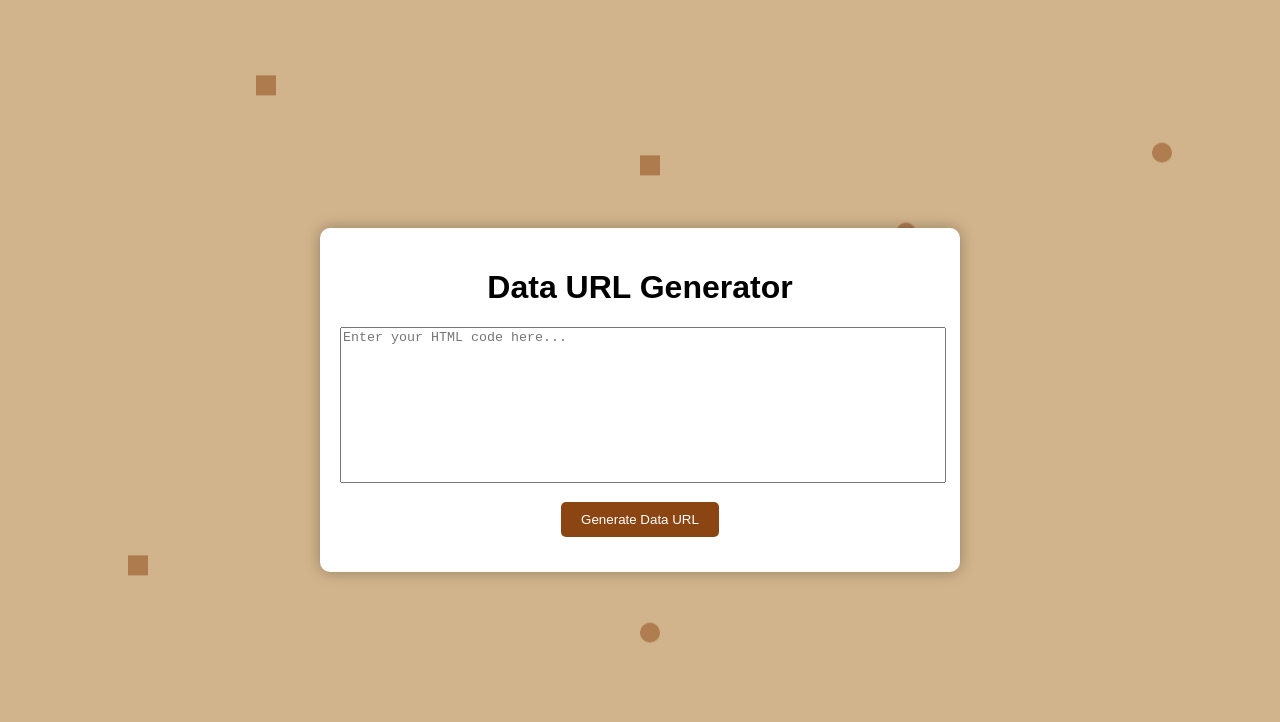
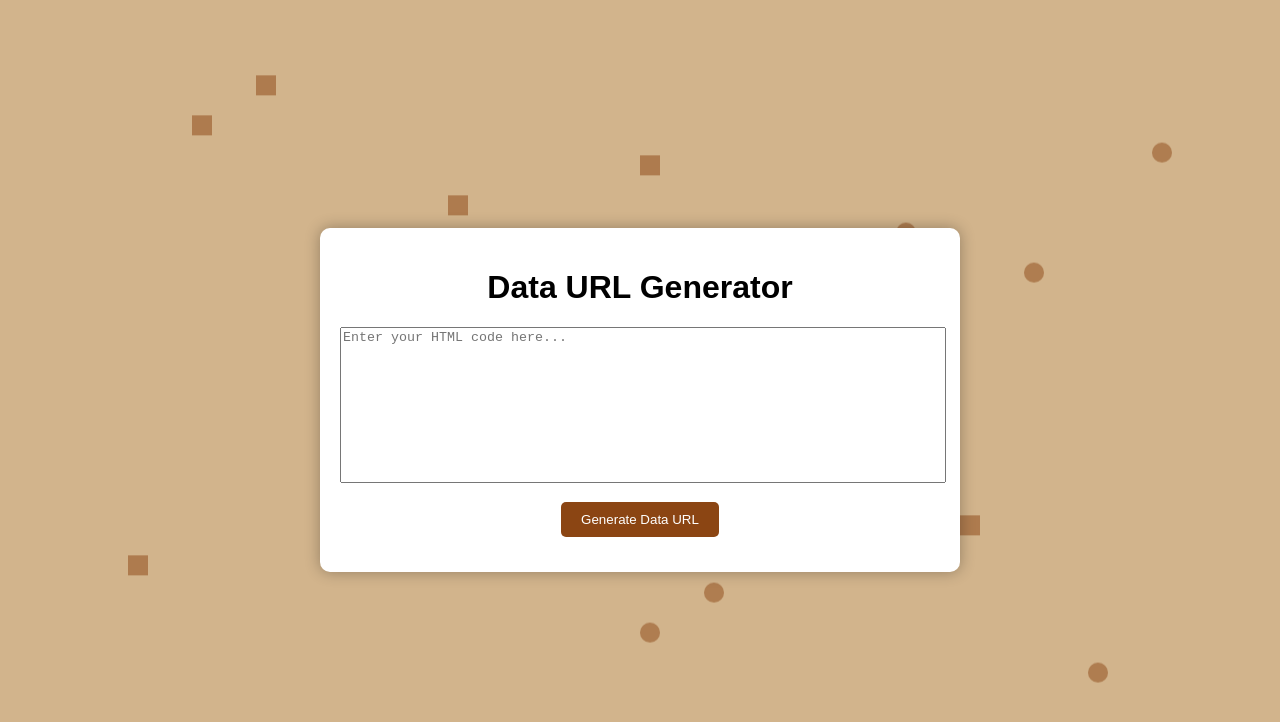
Before and after one commit to Cloodie500/Data-Gen, a plain HTML site: page index.html in a window 1280 px wide. Drawn offline with Linux system fonts and the light colour scheme.

Commit message:
Update index.html

```diff
--- a/index.html
+++ b/index.html
@@ -106,6 +106,14 @@
     <div class="circle" style="top: 60%; left: 30%;"></div>
     <div class="square" style="top: 20%; left: 50%;"></div>
     <div class="circle" style="top: 70%; left: 40%;"></div>
+    <div class="square" style="top: 15%; left: 15%;"></div>
+    <div class="circle" style="top: 35%; left: 80%;"></div>
+    <div class="square" style="top: 55%; left: 25%;"></div>
+    <div class="circle" style="top: 75%; left: 55%;"></div>
+    <div class="square" style="top: 25%; left: 35%;"></div>
+    <div class="circle" style="top: 45%; left: 65%;"></div>
+    <div class="square" style="top: 65%; left: 75%;"></div>
+    <div class="circle" style="top: 85%; left: 85%;"></div>
 
     <div id="container">
         <h1>Data URL Generator</h1>
```
